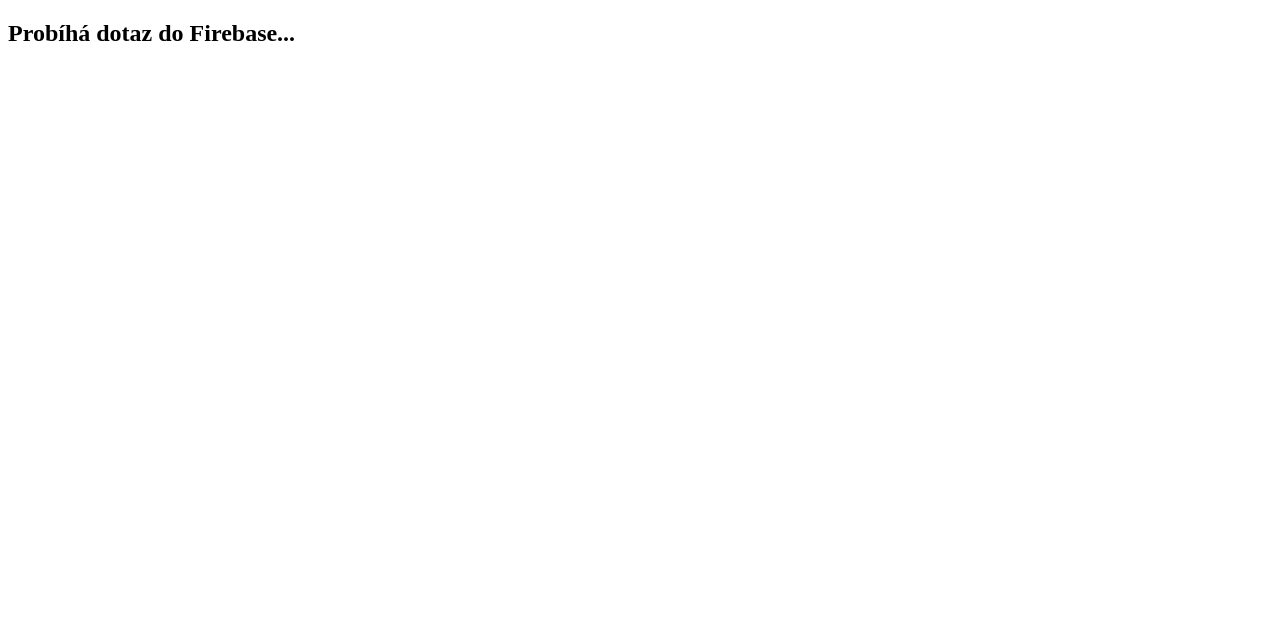
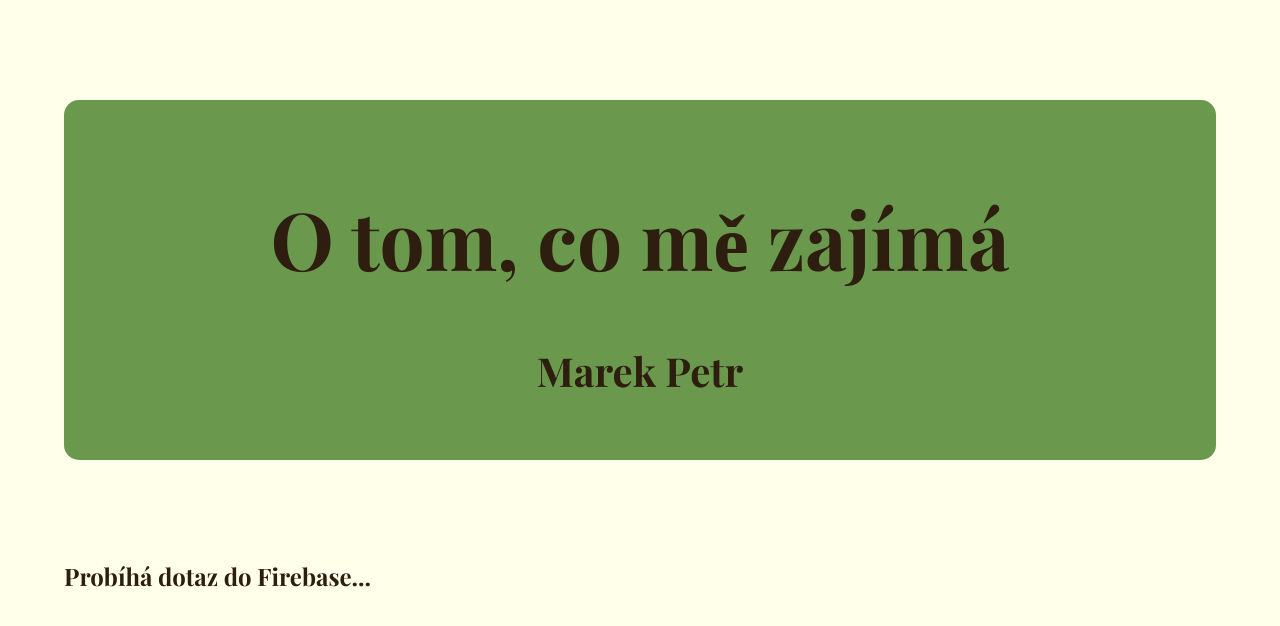
Before and after one commit to KlukZHradce/OTomCoMeZajima, a plain HTML site: page index.html in a window 1280 px wide. Drawn offline with nearby package versions, Linux system fonts and the light colour scheme; no server answers; a web font is replaced by a local one.

Commit message:
Vycentrované stránnká, rozpracované css

```diff
--- a/index.html
+++ b/index.html
@@ -3,8 +3,18 @@
   <head>
     <meta charset="UTF-8">
     <title>Moje Encyklopedie</title>
+    <link rel="stylesheet" href="style.css">
+
+    <link rel="preconnect" href="https://fonts.googleapis.com">
+    <link rel="preconnect" href="https://fonts.gstatic.com" crossorigin>
+    <link href="https://fonts.googleapis.com/css2?family=Playfair+Display:ital,wght@0,400..900;1,400..900&display=swap" rel="stylesheet">
   </head>
   <body>
+    <div id="medailonek">
+      <h1 id="nadpis">O tom, co mě zajímá</h1>
+      <h2 id="jmeno">Marek Petr</h2>
+    </div>
+
     <div id="seznam-vypisku">Načítám data z vesmíru a přírody...</div>
 
       <script type="module" src="script.js"></script>
--- a/style.css
+++ b/style.css
@@ -0,0 +1,30 @@
+:root {
+    --barva-pozadi:#FFFFEA;
+    --barva-fontu: #2E1E0F;
+}
+
+body {
+    background-color: var(--barva-pozadi);
+    color: var(--barva-fontu);
+    margin: 0 auto;
+    max-width: 1200px;
+    width: 90%;
+    font-family: 'Playfair Display', serif;
+}
+
+#medailonek {
+    margin: 100px 0 100px 0;
+    padding: 30px 0 30px 0;
+    border-radius: 15px;
+    background-color: #6A994E;
+}
+
+#nadpis {
+    font-size: 80px;
+    text-align: center;
+}
+
+#jmeno {
+    font-size: 40px;
+    text-align: center;
+}
```
Also changed, not shown: barevná paleta.png (added).
